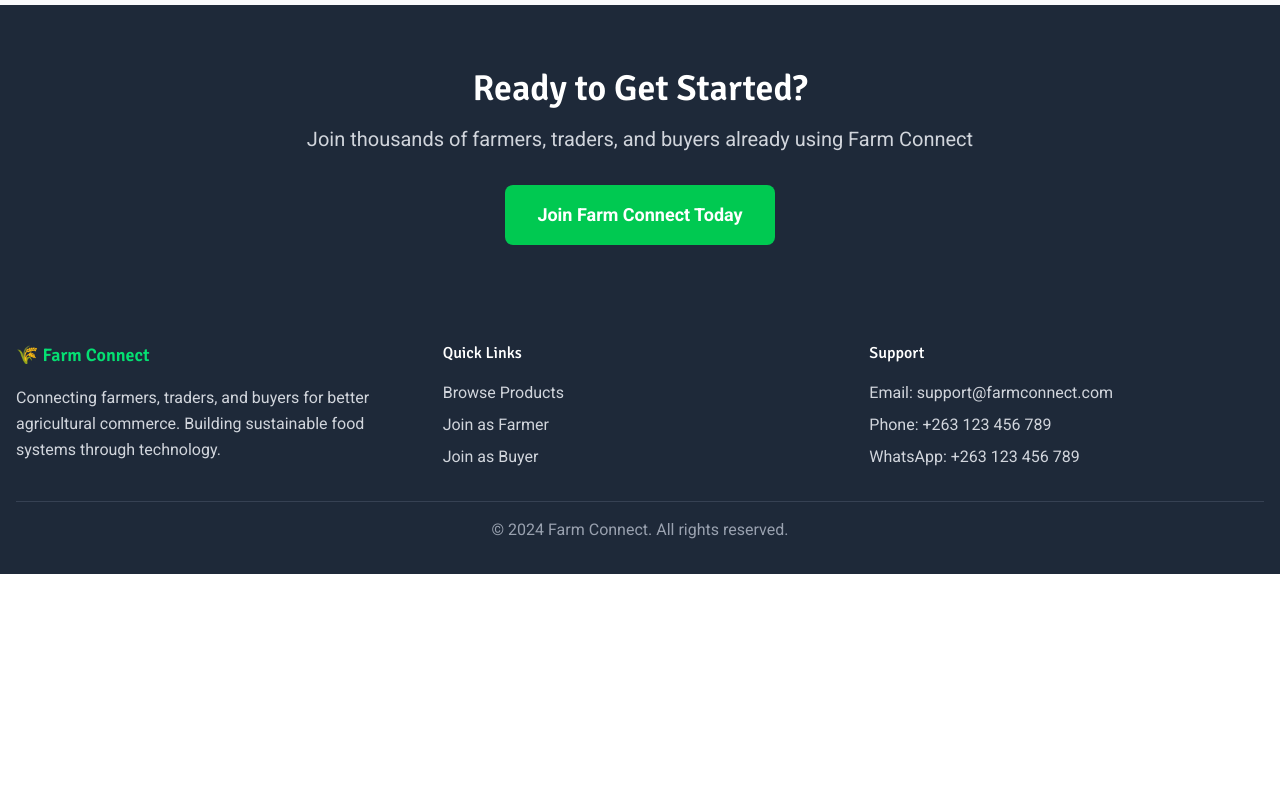
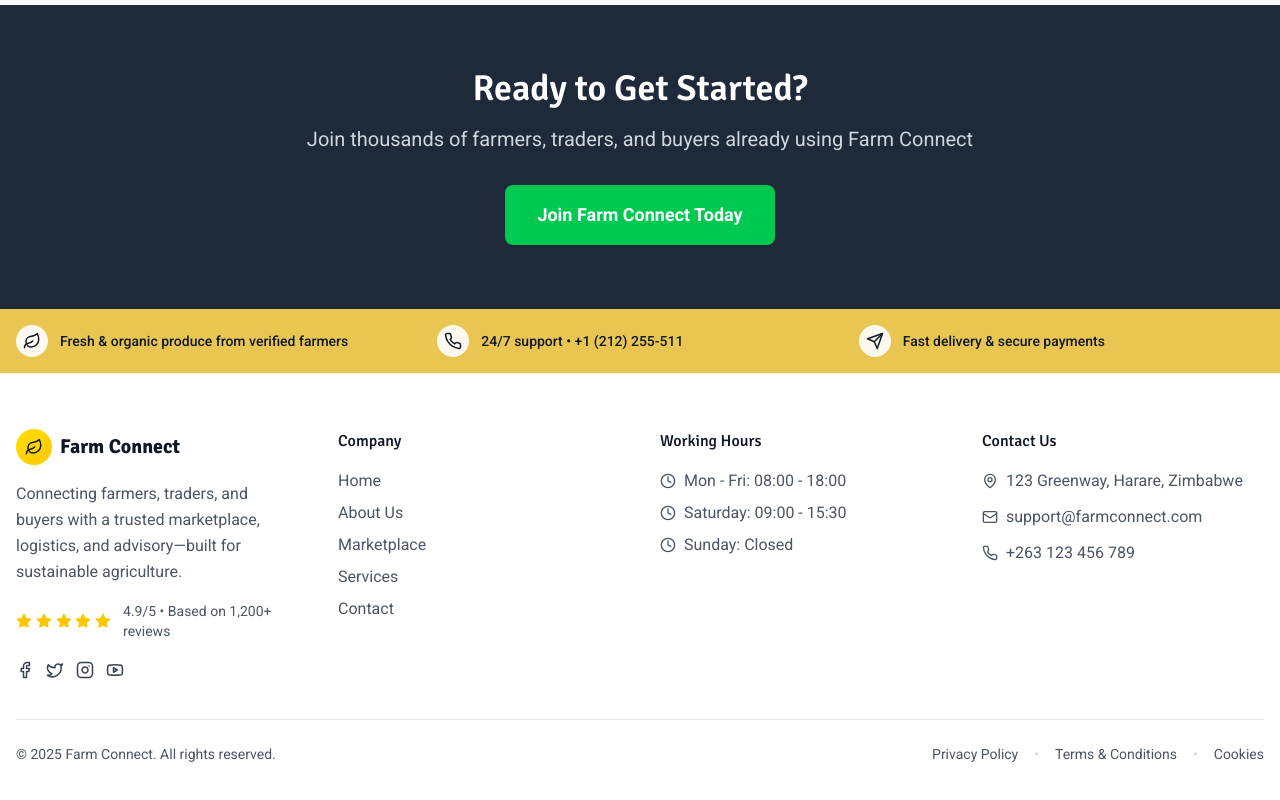
Before and after one commit to VincentMugondora/AgriLink, a React (Vite) app in the folder farmconnect_webapp/: page / in a window 1280 px wide. Shown: the part 4257-5057 px from the top of the page. Before the commit the page ends 4831 px from the top, so only its background shows below. Built offline with nearby package versions, Linux system fonts and the light colour scheme.

Commit message:
updated now

```diff
--- a/farmconnect_webapp/src/App.jsx
+++ b/farmconnect_webapp/src/App.jsx
@@ -4,6 +4,7 @@ import { useAuth } from './contexts/AuthContext'
 import HeroNav from './components/home/HeroNav'
 import Footer from './components/Layout/Footer'
 import Home from './pages/Home'
+import About from './pages/About'
 import Login from './pages/Auth/Login'
 import Register from './pages/Auth/Register'
 import Dashboard from './pages/Dashboard/Dashboard'
@@ -48,6 +49,7 @@ function App() {
         <Routes>
           {/* Public Routes */}
           <Route path="/" element={<Home />} />
+          <Route path="/about" element={<About />} />
           <Route path="/login" element={!user ? <Login /> : <Navigate to="/dashboard" />} />
           <Route path="/register" element={!user ? <Register /> : <Navigate to="/dashboard" />} />
           <Route path="/products" element={<Products />} />
--- a/farmconnect_webapp/src/components/Layout/Footer.jsx
+++ b/farmconnect_webapp/src/components/Layout/Footer.jsx
@@ -1,51 +1,102 @@
 import React from 'react'
+import { Leaf, Star, Mail, Phone, MapPin, Clock, Send, Facebook, Twitter, Instagram, Youtube } from 'lucide-react'
 
 const Footer = () => {
+  const year = new Date().getFullYear()
   return (
-    <footer className="bg-gray-800 text-white py-8 mt-auto">
-      <div className="max-w-7xl mx-auto px-4">
-        <div className="grid grid-cols-1 md:grid-cols-3 gap-8">
+    <footer className="bg-white mt-auto">
+      {/* Top promo bar */}
+      <div className="bg-[#E8C651] text-gray-900">
+        <div className="max-w-7xl mx-auto px-4 py-4">
+          <div className="grid gap-4 md:grid-cols-3 text-sm font-medium">
+            <div className="flex items-center gap-3">
+              <span className="inline-flex h-8 w-8 items-center justify-center rounded-full bg-white/90"><Leaf size={18} className="text-gray-900" /></span>
+              <span>Fresh & organic produce from verified farmers</span>
+            </div>
+            <div className="flex items-center gap-3">
+              <span className="inline-flex h-8 w-8 items-center justify-center rounded-full bg-white/90"><Phone size={18} className="text-gray-900" /></span>
+              <span>24/7 support • +1 (212) 255-511</span>
+            </div>
+            <div className="flex items-center gap-3">
+              <span className="inline-flex h-8 w-8 items-center justify-center rounded-full bg-white/90"><Send size={18} className="text-gray-900" /></span>
+              <span>Fast delivery & secure payments</span>
+            </div>
+          </div>
+        </div>
+      </div>
+
+      {/* Main footer */}
+      <div className="max-w-7xl mx-auto px-4 py-14">
+        <div className="grid grid-cols-1 md:grid-cols-4 gap-10">
+          {/* Brand */}
           <div>
-            <h3 className="text-lg font-bold text-green-400 mb-4">🌾 Farm Connect</h3>
-            <p className="text-gray-300 leading-relaxed">
-              Connecting farmers, traders, and buyers for better agricultural commerce.
-              Building sustainable food systems through technology.
+            <div className="flex items-center gap-2">
+              <span className="inline-flex h-9 w-9 items-center justify-center rounded-full bg-gradient-to-br from-yellow-300 to-yellow-400 text-gray-900"><Leaf size={18} /></span>
+              <span className="signika font-bold text-xl text-gray-900">Farm Connect</span>
+            </div>
+            <p className="mt-4 text-gray-600 leading-relaxed">
+              Connecting farmers, traders, and buyers with a trusted marketplace, logistics,
+              and advisory—built for sustainable agriculture.
             </p>
+            <div className="mt-4 flex items-center gap-1 text-yellow-400">
+              {Array.from({ length: 5 }).map((_, i) => (
+                <Star key={i} size={18} className="fill-current" />
+              ))}
+              <span className="ml-2 text-sm text-gray-600">4.9/5 • Based on 1,200+ reviews</span>
+            </div>
+            <div className="mt-5 flex items-center gap-3 text-gray-700">
+              <a aria-label="Facebook" href="#" className="hover:text-gray-900"><Facebook size={18} /></a>
+              <a aria-label="Twitter" href="#" className="hover:text-gray-900"><Twitter size={18} /></a>
+              <a aria-label="Instagram" href="#" className="hover:text-gray-900"><Instagram size={18} /></a>
+              <a aria-label="YouTube" href="#" className="hover:text-gray-900"><Youtube size={18} /></a>
+            </div>
           </div>
 
+          {/* Company */}
           <div>
-            <h4 className="font-semibold mb-4">Quick Links</h4>
-            <ul className="space-y-2">
-              <li>
-                <a href="/products" className="text-gray-300 hover:text-green-400 transition-colors">
-                  Browse Products
-                </a>
-              </li>
-              <li>
-                <a href="/register" className="text-gray-300 hover:text-green-400 transition-colors">
-                  Join as Farmer
-                </a>
-              </li>
-              <li>
-                <a href="/register" className="text-gray-300 hover:text-green-400 transition-colors">
-                  Join as Buyer
-                </a>
-              </li>
+            <h4 className="text-gray-900 font-semibold mb-4">Company</h4>
+            <ul className="space-y-2 text-gray-600">
+              <li><a href="/" className="hover:text-gray-900">Home</a></li>
+              <li><a href="/about" className="hover:text-gray-900">About Us</a></li>
+              <li><a href="/products" className="hover:text-gray-900">Marketplace</a></li>
+              <li><a href="/#services" className="hover:text-gray-900">Services</a></li>
+              <li><a href="/#contact" className="hover:text-gray-900">Contact</a></li>
             </ul>
           </div>
 
+          {/* Working Hours */}
           <div>
-            <h4 className="font-semibold mb-4">Support</h4>
-            <ul className="space-y-2">
-              <li className="text-gray-300">Email: support@farmconnect.com</li>
-              <li className="text-gray-300">Phone: +263 123 456 789</li>
-              <li className="text-gray-300">WhatsApp: +263 123 456 789</li>
+            <h4 className="text-gray-900 font-semibold mb-4">Working Hours</h4>
+            <ul className="space-y-2 text-gray-600">
+              <li className="flex items-center gap-2"><Clock size={16} /> Mon - Fri: 08:00 - 18:00</li>
+              <li className="flex items-center gap-2"><Clock size={16} /> Saturday: 09:00 - 15:30</li>
+              <li className="flex items-center gap-2"><Clock size={16} /> Sunday: Closed</li>
+            </ul>
+          </div>
+
+          {/* Contact */}
+          <div>
+            <h4 className="text-gray-900 font-semibold mb-4">Contact Us</h4>
+            <ul className="space-y-3 text-gray-600">
+              <li className="flex items-start gap-2"><MapPin size={16} className="mt-1" /> 123 Greenway, Harare, Zimbabwe</li>
+              <li className="flex items-center gap-2"><Mail size={16} /> support@farmconnect.com</li>
+              <li className="flex items-center gap-2"><Phone size={16} /> +263 123 456 789</li>
             </ul>
           </div>
         </div>
 
-        <div className="border-t border-gray-700 pt-4 mt-8 text-center text-gray-400">
-          <p>&copy; 2024 Farm Connect. All rights reserved.</p>
+        {/* Bottom bar */}
+        <div className="mt-10 border-t border-gray-200 pt-6 text-sm text-gray-600">
+          <div className="flex flex-col md:flex-row items-center justify-between gap-3">
+            <div>© {year} Farm Connect. All rights reserved.</div>
+            <div className="flex items-center gap-4">
+              <a href="#" className="hover:text-gray-900">Privacy Policy</a>
+              <span className="text-gray-300">•</span>
+              <a href="#" className="hover:text-gray-900">Terms & Conditions</a>
+              <span className="text-gray-300">•</span>
+              <a href="#" className="hover:text-gray-900">Cookies</a>
+            </div>
+          </div>
         </div>
       </div>
     </footer>
--- a/farmconnect_webapp/src/components/home/HeroNav.jsx
+++ b/farmconnect_webapp/src/components/home/HeroNav.jsx
@@ -51,7 +51,7 @@ const HeroNav = () => {
             <Dot />
             <Link to="/#services" className={linkBase}>Services</Link>
             <Dot />
-            <Link to="/#about" className={linkBase}>About</Link>
+            <Link to="/about" className={linkBase}>About</Link>
             <Dot />
             <Link to="/#portfolio" className={linkBase}>Featured</Link>
             <Dot />
--- a/farmconnect_webapp/src/components/home/Testimonials.jsx
+++ b/farmconnect_webapp/src/components/home/Testimonials.jsx
@@ -42,10 +42,10 @@ const TestimonialCard = ({ t }) => (
   </div>
 )
 
-const Testimonials = () => (
+const Testimonials = ({ title = 'What our users say' }) => (
   <section className="py-16 bg-white">
     <div className="max-w-7xl mx-auto px-4">
-      <h2 className="text-3xl md:text-4xl font-bold text-gray-900 text-center mb-10">What our users say</h2>
+      <h2 className="text-3xl md:text-4xl font-bold text-gray-900 text-center mb-10">{title}</h2>
       <div className="grid grid-cols-1 md:grid-cols-3 gap-6">
         {testimonials.map((t, idx) => (
           <TestimonialCard key={idx} t={t} />
--- a/farmconnect_webapp/src/pages/About.jsx
+++ b/farmconnect_webapp/src/pages/About.jsx
@@ -148,7 +148,7 @@ const About = () => {
 
       {/* Testimonials */}
       <section id="testimonials" className="scroll-mt-32">
-        <Testimonials />
+        <Testimonials title="What our customers say" />
       </section>
     </div>
   )
```
Also changed, not shown: 2 other files (tests, documents, lock files or other folders).
